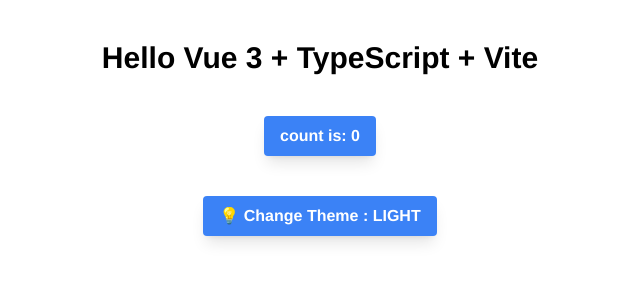
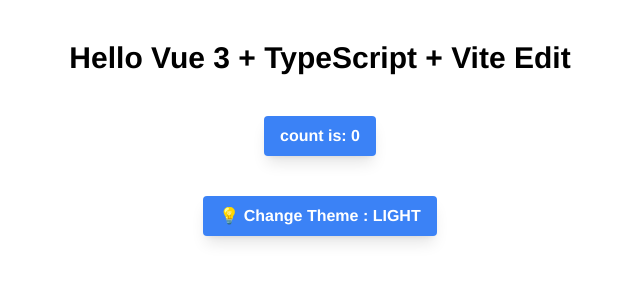
Before and after one commit to mobven/vue-base-architecture, a Vue app: page / in a window 1280 px wide. Shown: the top 300 px of the page, without its empty margins (320-960 px from the left). Built offline with nearby package versions, Linux system fonts and the light colour scheme; no server answers.

Commit message:
feat: message changed

```diff
--- a/src/pages/Home.vue
+++ b/src/pages/Home.vue
@@ -34,7 +34,7 @@
 <template>
   <div id="app">
     <div class="wrapper fixed w-full h-full top-0 bg-white dark:bg-black">
-      <HelloWorld msg="Hello Vue 3 + TypeScript + Vite" />
+      <HelloWorld msg="Hello Vue 3 + TypeScript + Vite Edit" />
       <button @click="updateTheme">
         💡 Change Theme : {{ currentTheme.toUpperCase() }}
       </button>
```
Also changed, not shown: 1 other file (tests, documents, lock files or other folders).
